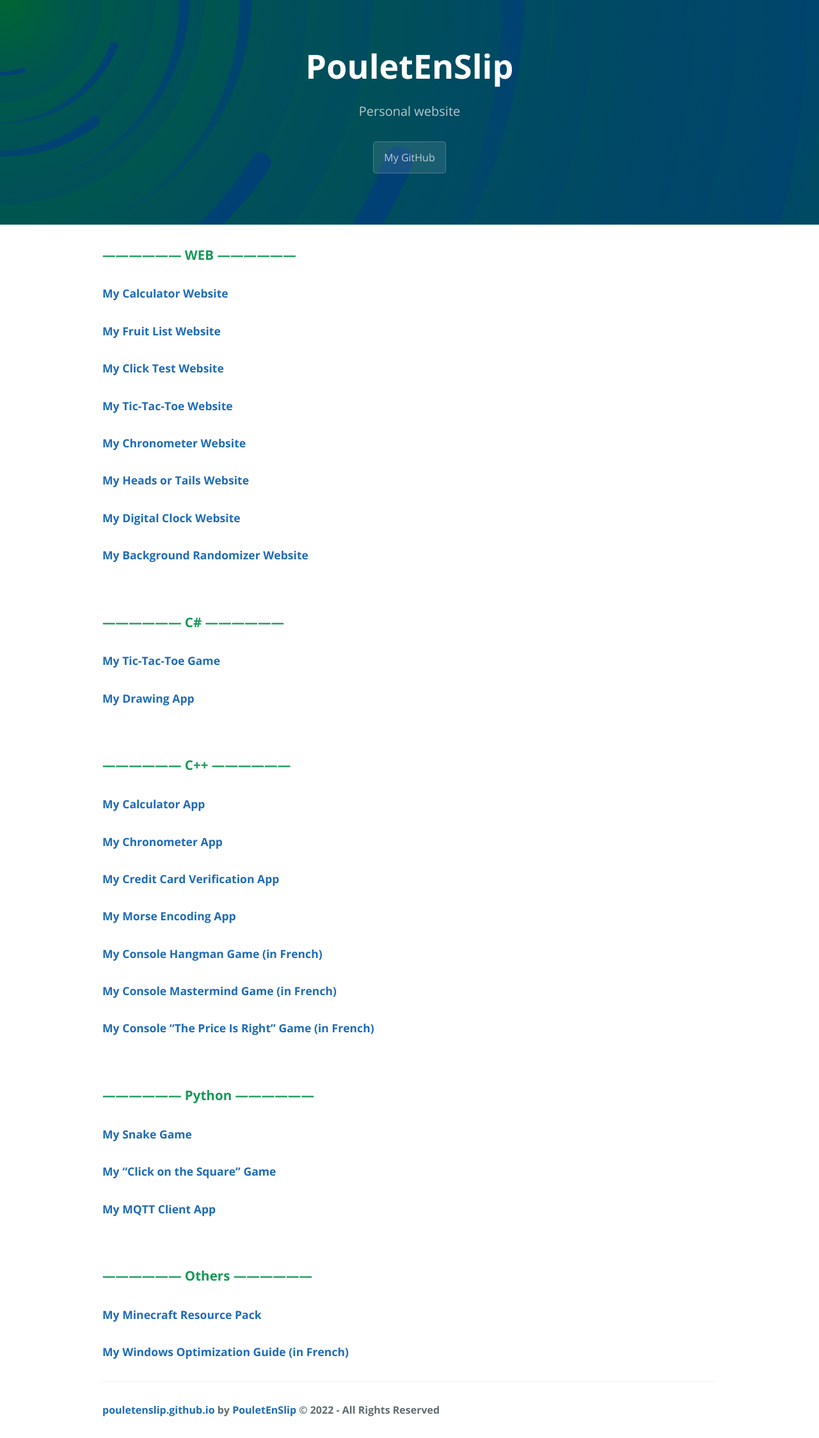
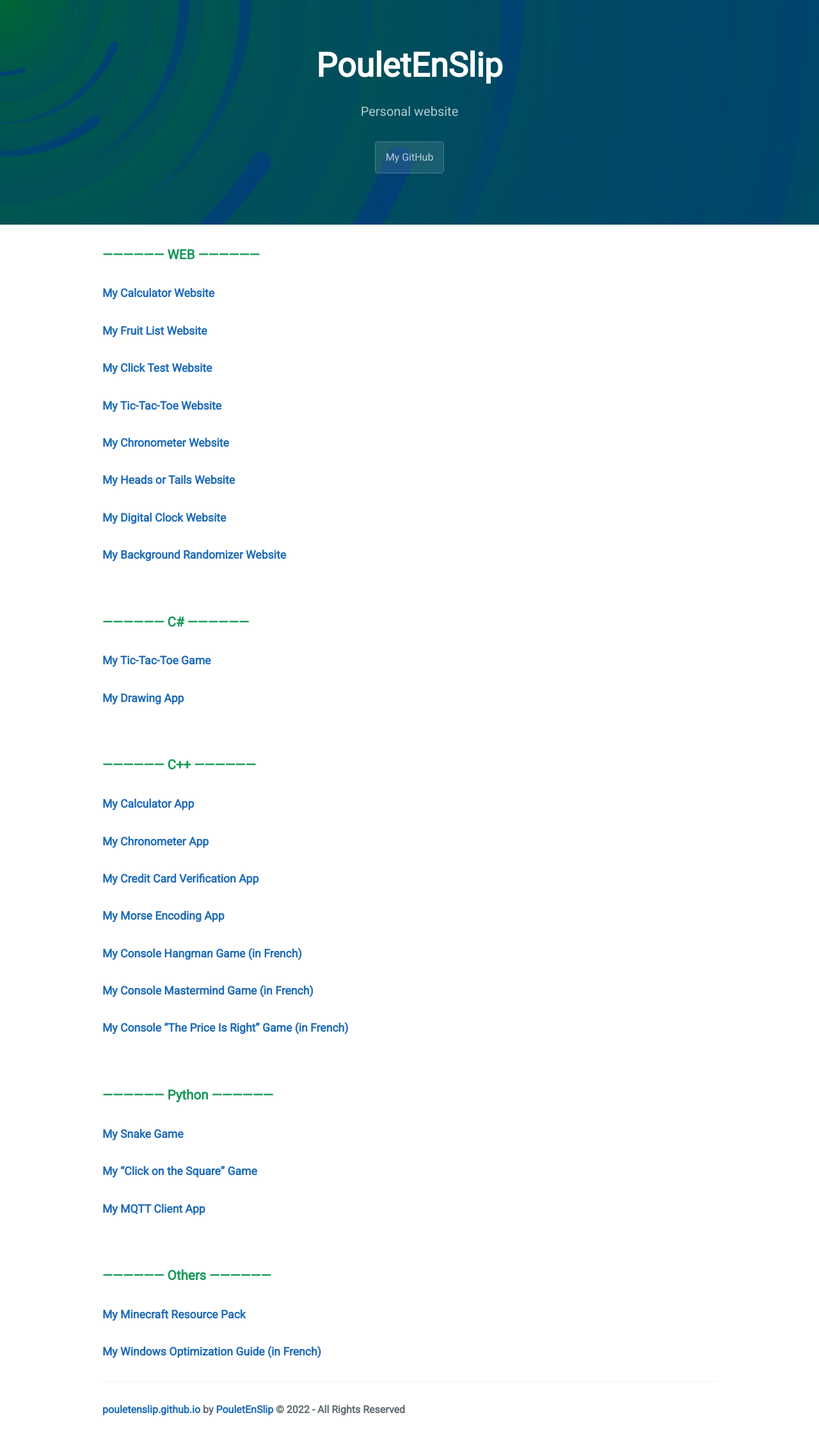
Before and after one commit to PouletEnSlip/pouletenslip.github.io, a Jekyll site: the page built from index.md, in a window 1280 px wide. Shown: the whole page at 64% size. Built offline with Jekyll 4.4.1, drawn with Linux system fonts in a browser that asks for light colours; comment, search, counter and statistics services are not loaded; our own code applies the rules of GitHub Pages for plain Markdown files.

Commit message:
Update jekyll-theme-cayman.scss

```diff
--- a/_sass/jekyll-theme-cayman.scss
+++ b/_sass/jekyll-theme-cayman.scss
@@ -1,4 +1,4 @@
-@import url('https://fonts.googleapis.com/css?family=Open+Sans:400,700&display=swap');
+@import url('https://fonts.googleapis.com/css2?family=Courier+Prime&family=Roboto&display=swap');
 
 @mixin large {
   @media screen and (min-width: 70em) {
@@ -18,10 +18,13 @@
   }
 }
 
+html {
+  font-family: "Roboto";
+}
+
 body {
   padding: 0;
   margin: 0;
-  font-family: "Open Sans";
   font-size: 16px;
   line-height: 1.5;
   color: #606c71;
@@ -190,7 +193,7 @@
 
   code {
     padding: 2px 4px;
-    font-family: Courier;
+    font-family: Courier Prime;
     font-size: .9rem;
     color: #567482;
     background: #9dbce5;
@@ -201,7 +204,7 @@
     padding: 0.8rem;
     margin-top: 0;
     margin-bottom: 1rem;
-    font: 1rem Courier;
+    font: 1rem Courier Prime;
     color: #567482;
     word-wrap: normal;
     background: #9dbce5;
```
